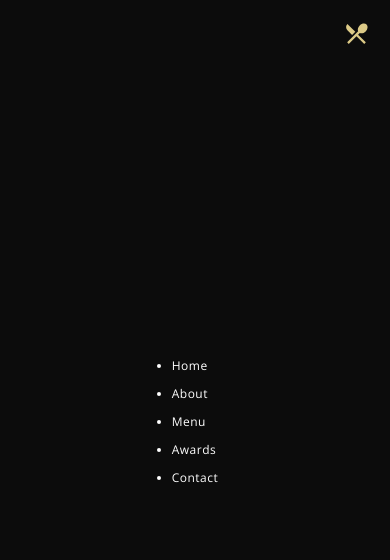
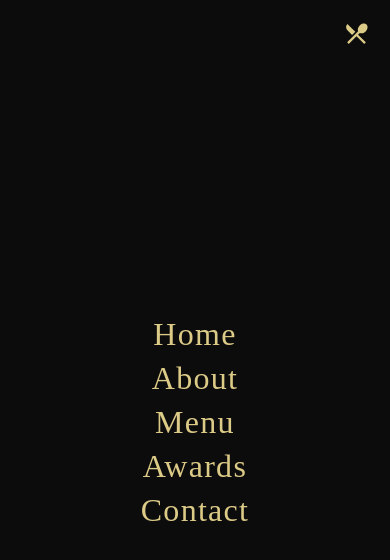
Before and after one commit to Serkebaeva/GerichtRestaurant, a React (Create React App) app: page / in a window 390 px wide. Both pictures are taken after a click on the icon 344 px from the left and 46 px from the top of the page. Shown: the top 560 px of the page. Built offline with nearby package versions, Linux system fonts and the light colour scheme; a web font is replaced by a local one.

Commit message:
docs: update Navbar media querries

```diff
--- a/src/components/Navbar/Navbar.css
+++ b/src/components/Navbar/Navbar.css
@@ -84,6 +84,30 @@
 	right: 20px;
 }
 
+.app__navbar-smallscreen_links {
+	list-style: none;
+}
+
+
+.app__navbar-smallscreen_links li {
+	margin: 1rem;
+	cursor: pointer;
+	color: var(--color-golden);
+	font-size: 2rem;
+	text-align: center;
+	font-family: var(--font-base);
+}
+
+.app__navbar-smallscreen_links li:hover {
+	color: var(--color-white);
+}
+
+@media screen and (max-width: 2000px) {
+	.app__navbar-logo img {
+		width: 210px;
+	}
+}
+
 @media screen and (max-width: 1150px) {
 	.app__navbar-links {
 		display: none;
@@ -93,3 +117,17 @@
 		display: flex;
 	}
 }
+
+@media screen and (max-width: 650px) {
+	.app__navbar {
+		padding: 1rem;
+	}
+
+	.app__navbar-login {
+		display: none;
+	}
+
+	.app__navbar-logo img {
+		width: 110px;
+	}
+}
--- a/src/components/Navbar/Navbar.jsx
+++ b/src/components/Navbar/Navbar.jsx
@@ -31,7 +31,7 @@
 			{toggleMenu && (
 				<div className='app__navbar-smallscreen_overlay flex__center slide-bottom'>
 				<MdRestaurantMenu fontSize={27} className="overlay__close" onClick={() => setToggleMenu (false)} />
-			  <ul className='app__navbar-smallscreen-links'>
+			  <ul className='app__navbar-smallscreen_links'>
 				 <li className='p__opensans'><a href='#home'>Home</a></li>
 				 <li className='p__opensans'><a href='#about'>About</a></li>
 				 <li className='p__opensans'><a href='#menu'>Menu</a></li>
```
